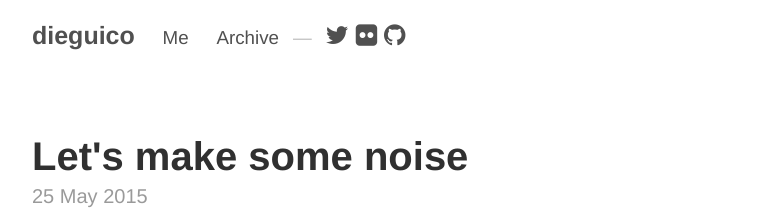
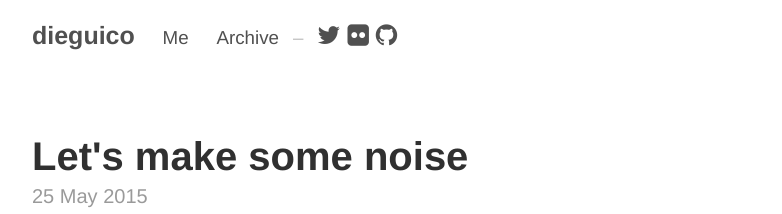
Before and after one commit to dieguico/old.dieguico.github.io, a Jekyll site: the page built from index.html, in a window 1280 px wide. Shown: the top 214 px of the page, without its empty margins (248-1030 px from the left). Built offline with Jekyll 4.4.1, drawn with Linux system fonts in a browser that asks for light colours; nearby versions of some CDN libraries; Markdown is read by kramdown in place of the engine named in the settings; the list of posts is cut into pages by our own code.

Commit message:
head style
i want to fit the page on iPhone 5

```diff
--- a/_layouts/default.html
+++ b/_layouts/default.html
@@ -16,7 +16,7 @@
           {% for page in site.pages_list %}
               &nbsp;&nbsp;&nbsp;<small><a href="{{ page[1]  }}">{{ page[0] }}</a></small>
           {% endfor %}
-	  &nbsp;<small>&mdash;</small>&nbsp;
+	  &nbsp;<small>&ndash;</small>&nbsp;
           <a href="https://twitter.com/dieguico" target="_blank">
             <i class="fa fa-twitter"></i></a>
           <a href="https://flickr.com/dieguico" target="_blank">
```
